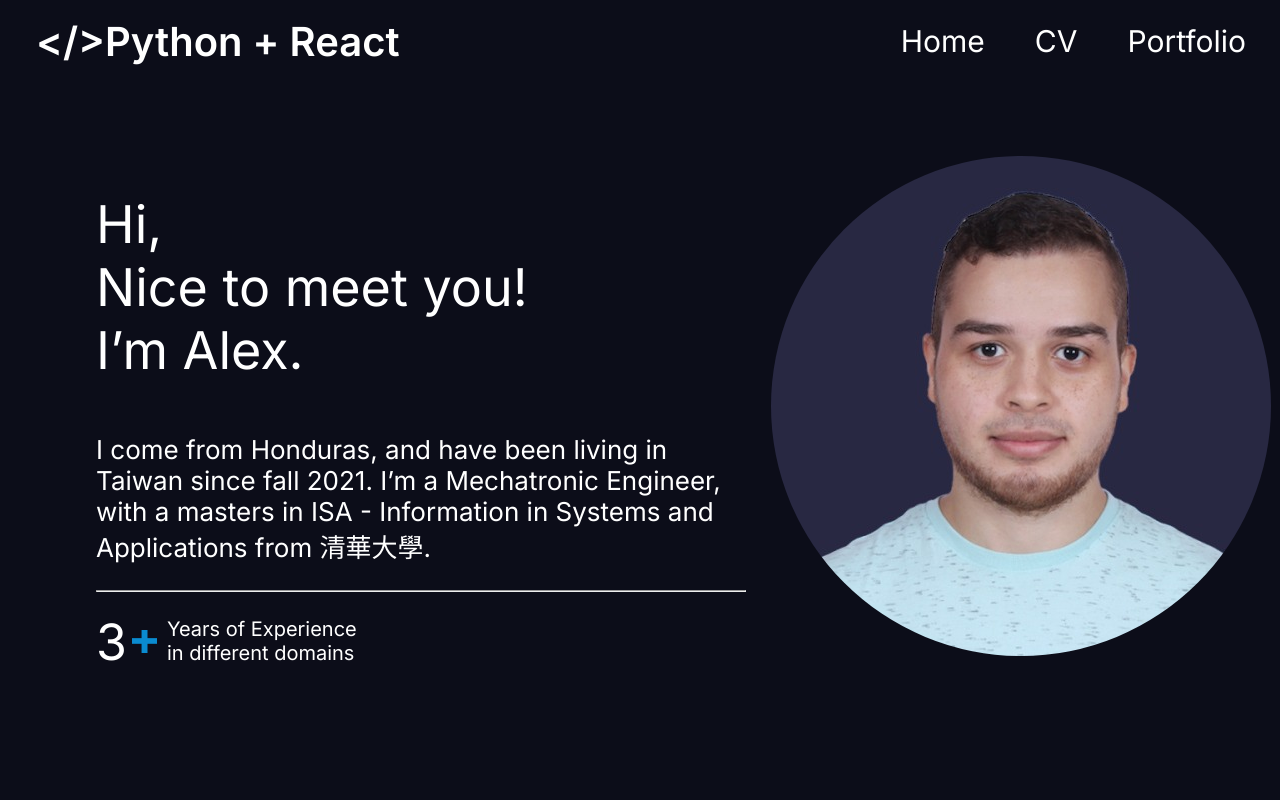
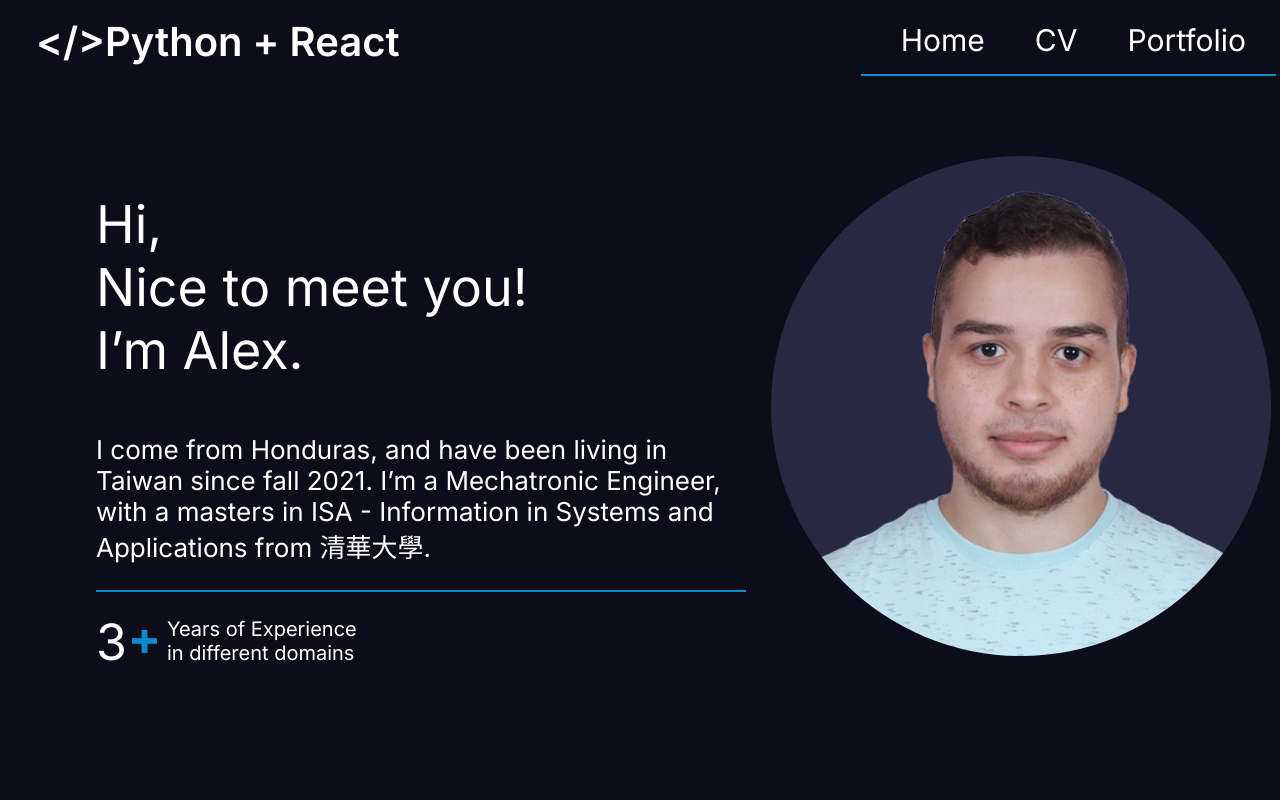
Before and after one commit to alexcortes18/AlexWebsite, a React (Vite) app: page / in a window 1280 px wide. Shown: the top 800 px of the page. Built offline with nearby package versions, Linux system fonts and the light colour scheme.

Commit message:
first page done

```diff
--- a/src/App.jsx
+++ b/src/App.jsx
@@ -8,6 +8,7 @@ function App() {
     <>
       <Header />
       <MainContent></MainContent>
+      <MainContent></MainContent>
     </>
   )
 }
--- a/src/components/Header.jsx
+++ b/src/components/Header.jsx
@@ -1,12 +1,24 @@
-export default function Header(){
+export default function Header() {
     return (
+        <>
             <div className="header">
                 <h1>{"</>Python + React"}</h1>
+                <div>
                     <ul className="nav-links">
                         <a href="/">Home</a>
                         <a href="/">CV</a>
                         <a href="/">Portfolio</a>
+                        {/* <div>
+                            <div className="small-lines"></div>
+                            <div className="small-lines"></div>
+                            <div className="small-lines"></div>
+                        </div> */}
                     </ul>
+
+                    <hr className="nav-divider" />
                 </div>
+
+            </div >
+        </>
     );
 }
--- a/src/index.css
+++ b/src/index.css
@@ -8,7 +8,7 @@ body {
   font-family: 'Inter', sans-serif;
 }
 
-/*------------------------------------------------------  Header ------------------------------------------------------*/
+/*------------------------------------------------------ Header ------------------------------------------------------*/
 
 .header {
   display: flex;
@@ -36,6 +36,21 @@ body {
   text-decoration: none;
   font-size: 30px;
 }
+.nav-divider {
+  border: 1.5px solid #0A8BD0;
+  /* margin: 0; */
+  margin-top: 10px;
+  margin-right: 20px;
+}
+.small-lines {
+  /* border: 1px solid #0A8BD0; */
+  background-color: #0A8BD0;
+  width: 30px;
+  height: 2px;
+  margin-top: 5px;
+  align-items: center;
+  /* margin-right: 20px; */
+}
 /*------------------------------------------------------ Main ------------------------------------------------------*/
 
 .main-content{
@@ -57,6 +72,7 @@ body {
 
 hr {
   margin-bottom: 0;
+  border: 1px solid #0A8BD0;
 }
 
 .years-experience{
@@ -73,9 +89,7 @@ hr {
   margin-left: 10px;
   font-size: 20px;
   width: 200px;
-  margin-top: 5px;
-  /* display: flex;
-  align-items: center; */
+  margin-top: 5px; /* Cannot make it be centered automatically??!! */
 }
 .years-experience img {
   width: 25px;
```
Lines whose indentation alone changed are shown as unchanged.
